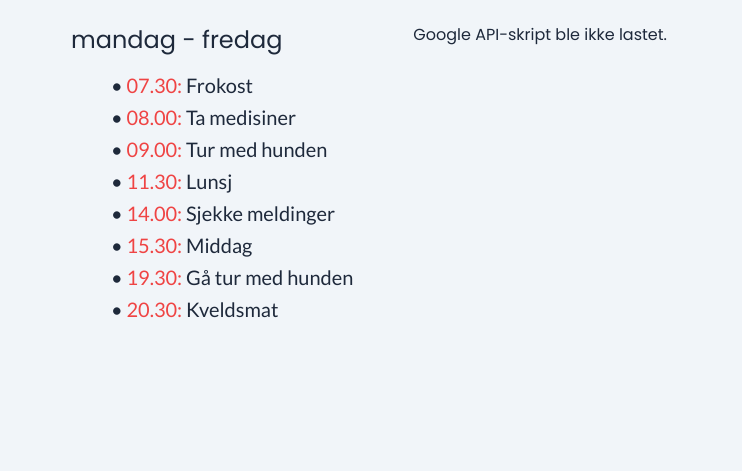
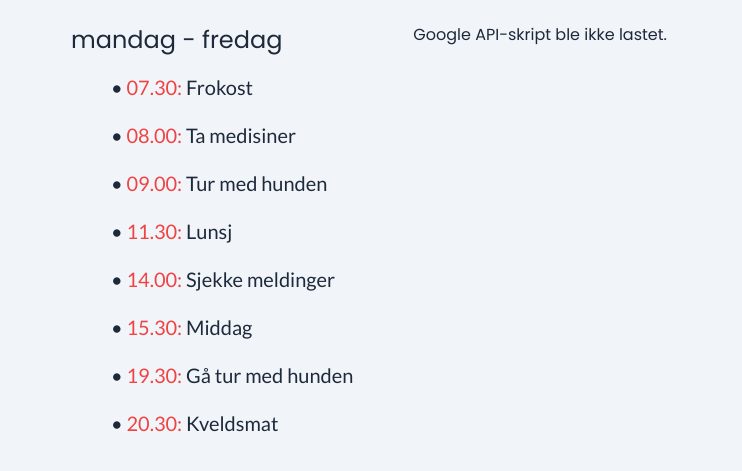
Before and after one commit to JonElseth/klokke, a plain HTML site: page index2.html in a window 1280 px wide. Shown: the part 305-776 px from the top of the page, without its empty margins (29-771 px from the left). Drawn offline with Linux system fonts and the light colour scheme.

Commit message:
Add files via upload

```diff
--- a/index2.html
+++ b/index2.html
@@ -57,10 +57,10 @@
             display: flex;
             flex-direction: column;
 
-            /* ENDRET: Tillater vertikal rulling av hele siden nå */
+            /* Tillater vertikal rulling av hele siden */
             overflow-y: auto;
             overflow-x: hidden;
-            scrollbar-width: none; /* Skjuler rullefelt i Firefox */
+            scrollbar-width: none;
 
             /* SIKKERHETSSONE FOR DET FYSISKE DEKSELET */
             padding: 79px 60px 74px 60px;
@@ -68,7 +68,7 @@
         }
 
         body::-webkit-scrollbar {
-            display: none; /* Skjuler rullefelt i Chrome, Safari og Edge */
+            display: none;
         }
 
         /* --- HEADER / TOPPLINJE --- */
@@ -174,20 +174,21 @@
             text-transform: lowercase;
         }
 
+        /* Økt gap fra 0px til 12px for mer luft mellom rutinene */
         .info-content {
             display: flex;
             flex-direction: column;
-            gap: 0px;
+            gap: 12px;
             font-family: 'Lato', sans-serif;
             font-size: 1.25rem;
             color: var(--text-main);
             padding-left: 80px;
         }
 
+        /* Justert line-height til 1.8 for en mer elegant og mindre sammentrykt stil */
         .info-item {
             white-space: nowrap;
-            line-height: 1.4;
-            padding: 2px 0;
+            line-height: 1.8;
         }
 
         .info-time {
@@ -661,13 +662,11 @@
         function resetInactivityTimer() {
             clearTimeout(inactivityTimeout);
             inactivityTimeout = setTimeout(function() {
-                // ENDRET: Ruller hele vinduet jevnt tilbake til toppen
                 window.scrollTo({ top: 0, behavior: 'smooth' });
-            }, 180000); // 3 minutter med inaktivitet
+            }, 180000);
         }
 
         function setupInactivityListeners() {
-            // Lytter på rullefelt og bevegelser over hele vinduet/skjermen
             window.addEventListener('scroll', resetInactivityTimer);
             window.addEventListener('touchstart', resetInactivityTimer, true);
             window.addEventListener('touchmove', resetInactivityTimer, true);
```
